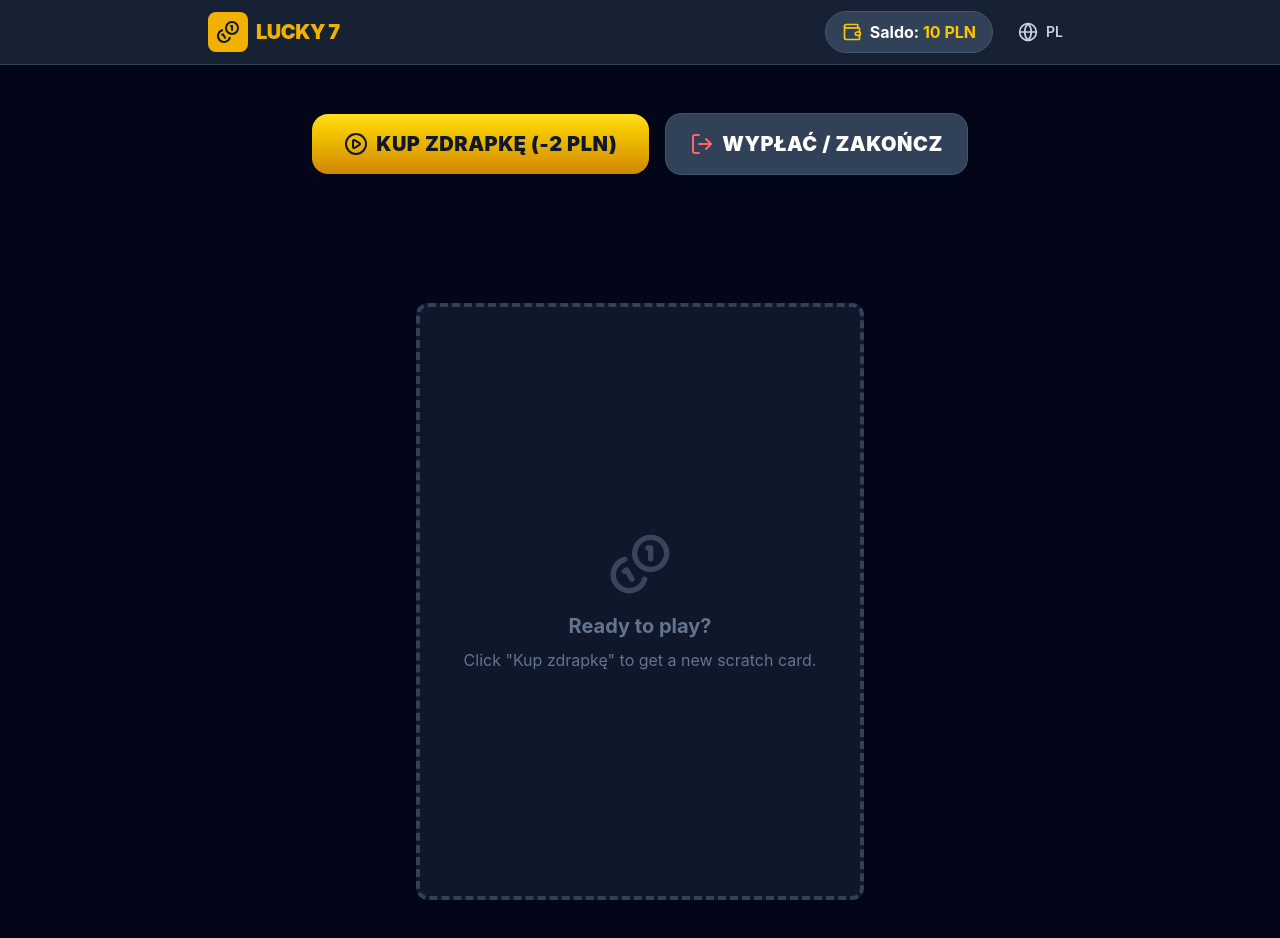
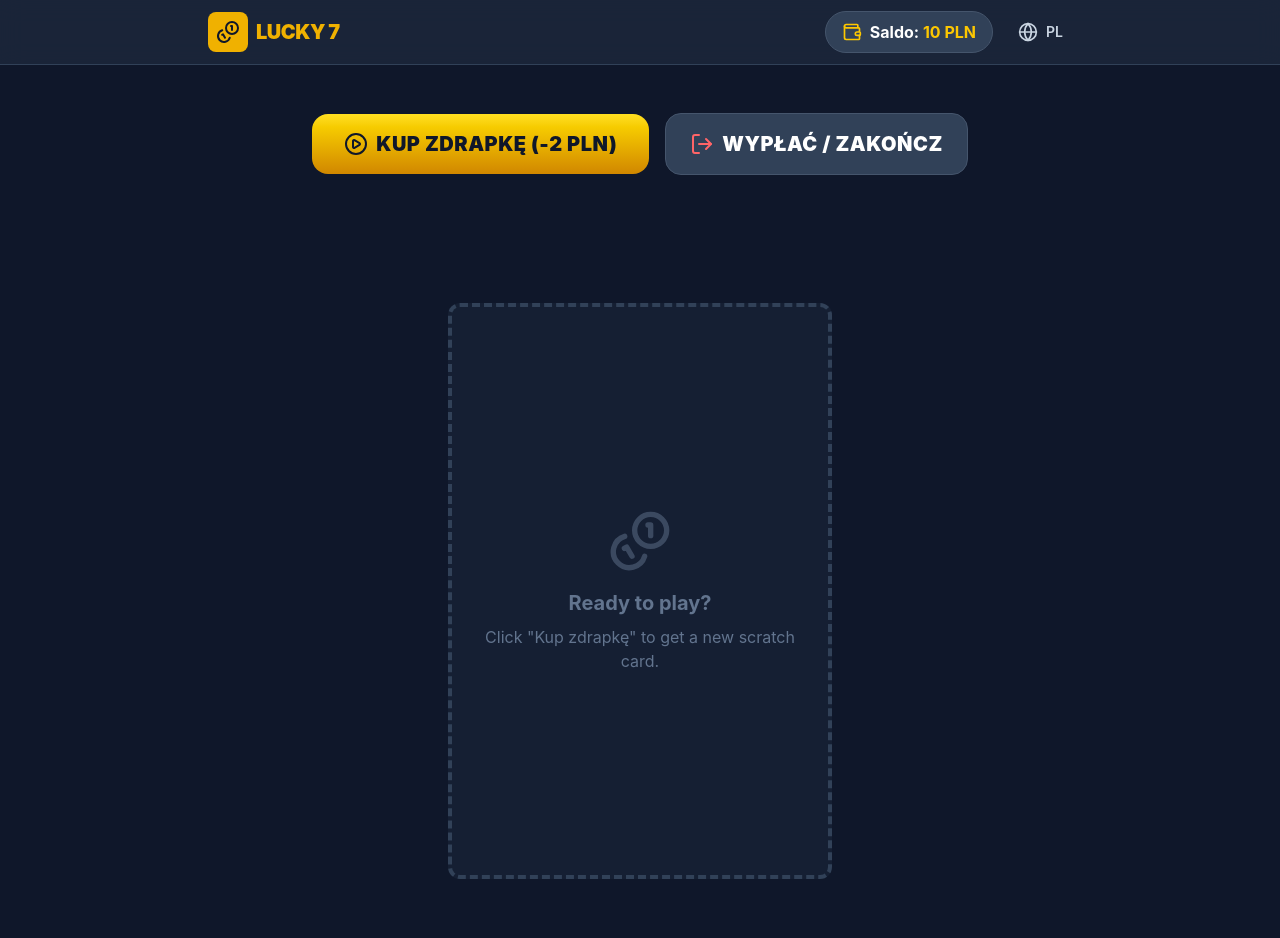
Before and after one commit to chrultom/ai_lucky_seven, a React (Vite) app: page / in a window 1280 px wide. Shown: the top 938 px of the page. Built offline with nearby package versions, Linux system fonts and the light colour scheme.

Commit message:
Lint fixes

```diff
--- a/src/App.tsx
+++ b/src/App.tsx
@@ -92,7 +92,7 @@ function App() {
   const isWinner = gameState.balance > 10;
 
   return (
-    <div className="min-h-screen bg-slate-950 text-white font-sans selection:bg-yellow-500 selection:text-black relative">
+    <div className="min-h-screen bg-slate-900 text-white font-sans selection:bg-yellow-500 selection:text-black relative">
       {/* Header */}
       <header className="bg-slate-800/80 backdrop-blur-md border-b border-slate-700 sticky top-0 z-40">
         <div className="max-w-4xl mx-auto px-4 h-16 flex items-center justify-between">
@@ -199,7 +199,7 @@ function App() {
                 onClaimPrize={claimPrize}
               />
             ) : (
-              <div className="w-full max-w-md aspect-3/4 bg-slate-800/50 rounded-xl border-4 border-dashed border-slate-700 flex flex-col items-center justify-center text-slate-500 p-8 text-center">
+              <div className="w-full max-w-sm aspect-3/4.5 bg-slate-800/50 rounded-xl border-4 border-dashed border-slate-700 flex flex-col items-center justify-center text-slate-500 p-8 text-center mx-auto">
                 <Coins className="w-16 h-16 mb-4 opacity-50" />
                 <p className="text-xl font-bold mb-2">Ready to play?</p>
                 <p>Click "{t.buyCard}" to get a new scratch card.</p>
--- a/src/components/ScratchCard.tsx
+++ b/src/components/ScratchCard.tsx
@@ -24,7 +24,7 @@ export const ScratchCard: React.FC<ScratchCardProps> = ({ rows, onReveal, isReve
   }, [rows, isRevealed, onReveal]);
 
   return (
-    <div className="relative w-full max-w-sm mx-auto bg-slate-900 bg-[radial-gradient(ellipse_at_top,_var(--tw-gradient-stops))] from-slate-800 to-slate-950 rounded-xl shadow-[0_20px_50px_rgba(0,0,0,0.5)] overflow-hidden border-4 border-yellow-500/50 select-none flex flex-col p-4 transition-transform duration-500 hover:rotate-[0.5deg] hover:scale-[1.01] group">
+    <div className="relative w-full max-w-sm mx-auto bg-zinc-900 bg-[radial-gradient(ellipse_at_top,var(--tw-gradient-stops))] from-zinc-800 to-black rounded-xl shadow-[0_20px_50px_rgba(0,0,0,0.5)] overflow-hidden border-4 border-yellow-500/50 select-none flex flex-col p-4 transition-transform duration-500 hover:rotate-[0.5deg] hover:scale-[1.01] group aspect-3/4.5">
 
       {/* Branding Header */}
       <div className="flex flex-col items-center mb-4">
@@ -35,14 +35,14 @@ export const ScratchCard: React.FC<ScratchCardProps> = ({ rows, onReveal, isReve
       </div>
 
       {/* Rows Container */}
-      <div className="flex-1 flex flex-col gap-2 w-full">
+      <div className="flex-1 flex flex-col justify-around w-full mt-2">
         {rows.map((row, i) => {
           const isWin = row.leftNumber === 7;
 
           return (
             <div
               key={row.id}
-              className="flex items-center justify-between p-2 rounded-lg bg-slate-800/80 border border-slate-700 shadow-inner"
+              className="flex items-center justify-between p-1.5 rounded-lg bg-slate-800/80 border border-slate-700 shadow-inner"
             >
               <div className="w-6 text-center text-slate-500 font-black text-xs">
                 #{i + 1}
@@ -50,18 +50,18 @@ export const ScratchCard: React.FC<ScratchCardProps> = ({ rows, onReveal, isReve
 
               <div className="flex-1 px-1">
                 <ScratchSlot
-                  className="w-full h-14 rounded-md border border-slate-900 shadow-[inset_0_2px_8px_rgba(0,0,0,0.2)] flex items-center justify-center overflow-hidden bg-[#fdfbf7]"
+                  className="w-full h-12 rounded-md border border-slate-900 shadow-[inset_0_2px_8px_rgba(0,0,0,0.2)] flex items-center justify-center overflow-hidden bg-[#fdfbf7]"
                   content={
                     <div className={`w-full h-full flex items-center justify-between px-6 transition-all duration-500 ${row.isRevealed && !isWin ? 'opacity-40 grayscale' : 'opacity-100'}`}>
                       <div className="flex flex-col items-start w-1/3">
                         <span className="text-[9px] text-slate-500 font-bold uppercase leading-none">Number</span>
-                        <span className={`text-2xl font-black ${isWin ? "text-red-600 animate-pulse drop-shadow-[0_0_4px_rgba(220,38,38,0.5)]" : "text-slate-800"}`}>
+                        <span className={`text-2xl font-black ${isWin ? "text-yellow-600 animate-pulse drop-shadow-[0_0_8px_rgba(202,138,4,0.8)]" : "text-slate-800"}`}>
                           {row.leftNumber}
                         </span>
                       </div>
                       <div className="flex flex-col items-end w-1/3 text-right">
                         <span className="text-[9px] text-slate-500 font-bold uppercase leading-none">Prize</span>
-                        <span className={`text-lg font-black ${isWin ? "text-red-600 animate-pulse drop-shadow-[0_0_4px_rgba(220,38,38,0.5)]" : "text-slate-800"}`}>
+                        <span className={`text-lg font-black ${isWin ? "text-yellow-600 animate-pulse drop-shadow-[0_0_8px_rgba(202,138,4,0.8)]" : "text-slate-800"}`}>
                           {row.prize} {t.currency}
                         </span>
                       </div>
```
